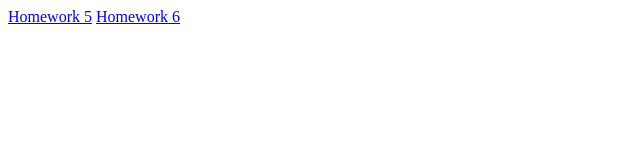
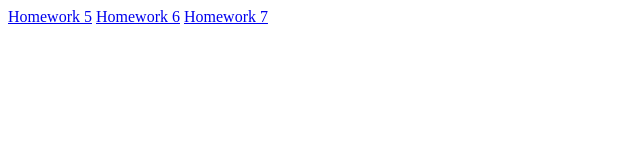
Before and after one commit to OleksandrVoloshchuk/gh-Pages, a plain HTML site: page index.html in a window 1280 px wide. Shown: the whole page, without its empty margins (0-640 px from the left). Drawn offline with Linux system fonts and the light colour scheme.

Commit message:
Update index.html

```diff
--- a/index.html
+++ b/index.html
@@ -8,5 +8,6 @@
 <body>
     <a href=".//HW/HW5/index.html">Homework 5</a>
     <a href=".//HW/HW6/index.html">Homework 6</a>
+    <a href=".//HW/HW7/index.html">Homework 7</a>
 </body>
 </html>
```
